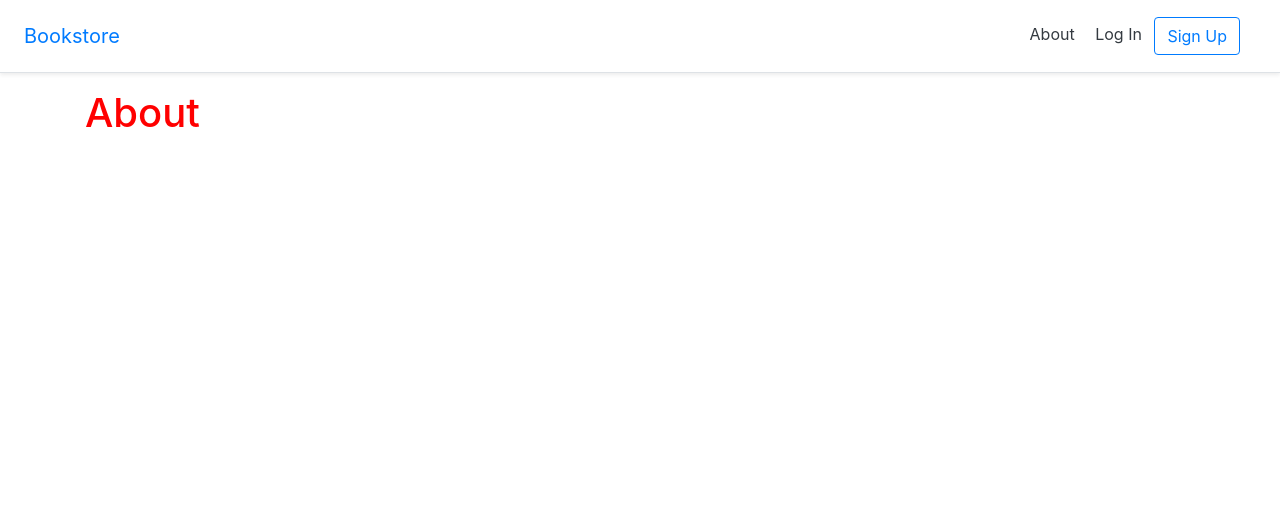
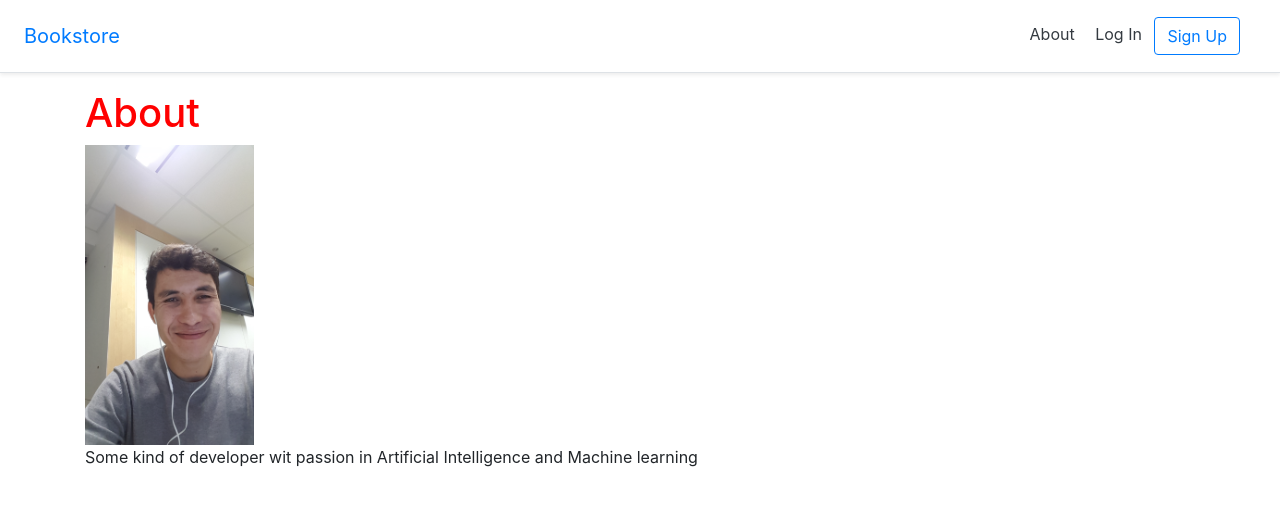
Before and after one commit to shakhan-ali/zabi1, a Django app: page /about/ in a window 1280 px wide. Shown: the top 506 px of the page. Run offline with Django 3.2, Linux system fonts and the light colour scheme; some libraries are stand-ins or nearby versions.

Commit message:
ch6image

```diff
--- a/templates/about.html
+++ b/templates/about.html
@@ -1,8 +1,10 @@
 {% extends '_base.html' %}
-
+{% load static %}
 
     {% block title %}About{% endblock title %}
 
     {% block content %}
         <h1>About</h1>
+        <img class="bookcover" src="{% static 'images/zabi.jpg' %}"><br>
+        <p>Some kind of developer wit passion in Artificial Intelligence and Machine learning </p>
     {% endblock content %}
```
Also changed, not shown: static/images/zabi.jpg (added).
